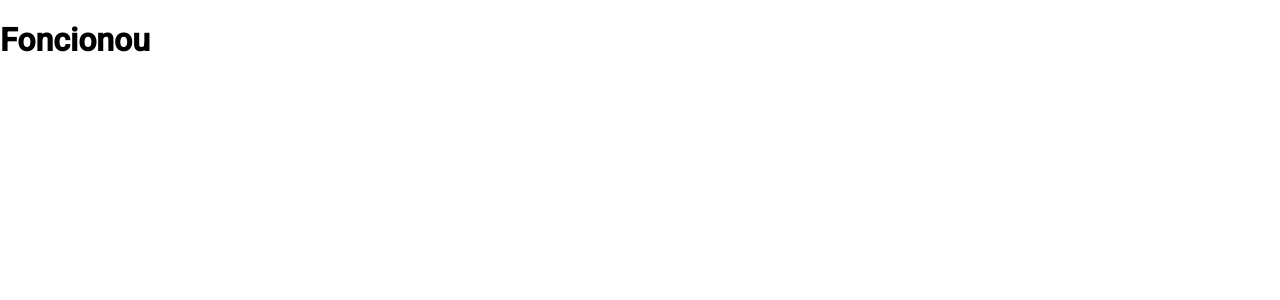
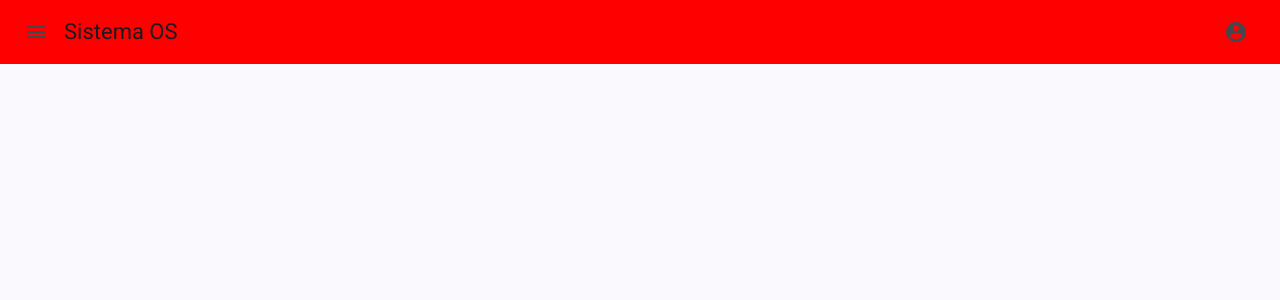
Before and after one commit to Clairtonlm/Front-OS, an Angular app: page / in a window 1280 px wide. Shown: the top 300 px of the page. Built offline with nearby package versions, Linux system fonts and the light colour scheme.

Commit message:
refactor: restructure app layout with Angular Material components and update header styles

```diff
--- a/src/app/app.component.html
+++ b/src/app/app.component.html
@@ -1,13 +1,21 @@
-<!DOCTYPE html>
-<html lang="pt">
-<head>
-    <meta charset="UTF-8">
-    <meta name="viewport" content="width=device-width, initial-scale=1.0">
-    <title>Document</title>
-</head>
-<body>
-    <h1>Foncionou
+<mat-sidenav-container class="container">
+  <mat-sidenav #drawer mode="side">
+    <mat-nav-list>
+      <a mat-list-item routerLink="/">
+        <mat-icon>home</mat-icon>
+        <span>Início</span>
+      </a>
+      <a mat-list-item routerLink="/os">
+        <mat-icon>work</mat-icon>
+        <span>Ordens de Serviço</span>
+      </a>
+    </mat-nav-list>
+  </mat-sidenav>
 
-    </h1>
-</body>
-</html>
+  <mat-sidenav-content>
+    <app-header (menuToggle)="drawer.toggle()"></app-header>
+    <div class="content">
+      <router-outlet></router-outlet>
+    </div>
+  </mat-sidenav-content>
+</mat-sidenav-container>
--- /dev/null
+++ b/src/app/app.component.scss
@@ -0,0 +1,28 @@
+.container {
+  height: 100vh;
+
+  mat-sidenav {
+    width: 250px;
+    background-color: #f5f5f5;
+
+    mat-nav-list {
+      padding-top: 64px;
+
+      a {
+        display: flex;
+        align-items: center;
+        gap: 8px;
+        padding: 12px 16px;
+
+        mat-icon {
+          margin-right: 8px;
+        }
+      }
+    }
+  }
+}
+
+.content {
+  padding: 20px;
+  margin-top: 64px;
+}
--- a/src/app/app.component.ts
+++ b/src/app/app.component.ts
@@ -1,10 +1,25 @@
+// Angular Core imports
+import { CommonModule } from '@angular/common';
 import { Component } from '@angular/core';
+import { RouterLink, RouterOutlet } from '@angular/router';
 
+// Application imports
+import { MaterialModule } from './material/material.module';
+import { HeaderComponent } from './views/components/templates/header/header.component';
 
 @Component({
   selector: 'app-root',
-  templateUrl: 'app.component.html'
+  standalone: true,
+  imports: [
+    CommonModule,
+    RouterOutlet,
+    RouterLink,
+    MaterialModule,
+    HeaderComponent
+  ],
+  templateUrl: './app.component.html',
+  styleUrl: './app.component.scss'
 })
 export class AppComponent {
-  title = 'os';
+  title = 'Front-OS';
 }
--- a/src/app/app.config.ts
+++ b/src/app/app.config.ts
@@ -1,43 +1,18 @@
-import { provideHttpClient, withInterceptorsFromDi } from '@angular/common/http';
-import { ApplicationConfig, provideZoneChangeDetection } from '@angular/core';
-import { FormsModule, ReactiveFormsModule } from '@angular/forms';
-import { MatButtonModule } from '@angular/material/button';
-import { MatCardModule } from '@angular/material/card';
-import { MatDatepickerModule } from '@angular/material/datepicker';
-import { MatIconModule } from '@angular/material/icon';
-import { MatInputModule } from '@angular/material/input';
-import { MatListModule } from '@angular/material/list';
-import { MatPaginatorModule } from '@angular/material/paginator';
-import { MatSelectModule } from '@angular/material/select';
-import { MatSidenavModule } from '@angular/material/sidenav';
-import { MatSnackBarModule } from '@angular/material/snack-bar';
-import { MatTableModule } from '@angular/material/table';
-import { MatToolbarModule } from '@angular/material/toolbar';
-import { provideClientHydration, withEventReplay } from '@angular/platform-browser';
-import { provideAnimationsAsync } from '@angular/platform-browser/animations/async';
+// Angular Core imports
+import { provideHttpClient } from '@angular/common/http';
+import { ApplicationConfig } from '@angular/core';
+import { provideClientHydration } from '@angular/platform-browser';
+import { provideAnimations } from '@angular/platform-browser/animations';
 import { provideRouter } from '@angular/router';
+
+// Application imports
 import { routes } from './app.routes';
 
 export const appConfig: ApplicationConfig = {
   providers: [
-    provideZoneChangeDetection({ eventCoalescing: true }),
     provideRouter(routes),
-    provideClientHydration(withEventReplay()),
-    provideAnimationsAsync(),
-    provideHttpClient(withInterceptorsFromDi()),
-    MatToolbarModule,
-    MatSelectModule,
-    MatInputModule,
-    MatDatepickerModule,
-    MatSidenavModule,
-    MatIconModule,
-    MatButtonModule,
-    MatListModule,
-    MatCardModule,
-    MatTableModule,
-    MatPaginatorModule,
-    MatSnackBarModule,
-    FormsModule,
-    ReactiveFormsModule
+    provideClientHydration(),
+    provideAnimations(),
+    provideHttpClient()
   ]
 };
--- a/src/app/views/components/templates/header/header.component.html
+++ b/src/app/views/components/templates/header/header.component.html
@@ -1,16 +1,9 @@
-<mat-toolbar color="primary">
+<mat-toolbar color="primary" class="header">
   <button mat-icon-button (click)="toggleSidenav()">
     <mat-icon>menu</mat-icon>
   </button>
-
   <span>Sistema OS</span>
-
   <span class="spacer"></span>
-
-  <button mat-icon-button>
-    <mat-icon>notifications</mat-icon>
-  </button>
-
   <button mat-icon-button>
     <mat-icon>account_circle</mat-icon>
   </button>
--- a/src/app/views/components/templates/header/header.component.scss
+++ b/src/app/views/components/templates/header/header.component.scss
@@ -11,3 +11,6 @@ mat-toolbar {
 button {
   margin-right: 8px;
 }
+.header{
+    background-color: red;
+}
--- a/src/main.ts
+++ b/src/main.ts
@@ -1,7 +1,6 @@
 import { bootstrapApplication } from '@angular/platform-browser';
+import { AppComponent } from './app/app.component';
 import { appConfig } from './app/app.config';
-import { AppComponent } from './app/app.component';
-
 
 bootstrapApplication(AppComponent, appConfig)
   .catch((err) => console.error(err));
```
Also changed, not shown: src/app/material/material.module.ts (added, +33 -0 lines), src/app/views/components/templates/header/header.component.ts (+5 -8 lines).
